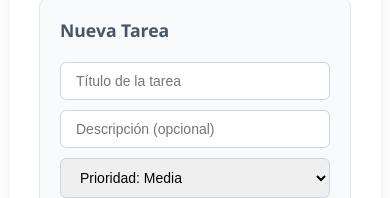
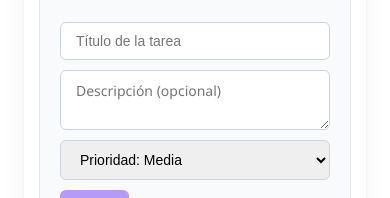
Before and after one commit to lucasberonvonbrand/app-tasks, an Angular app in the folder frontend/: page /tasks in a window 390 px wide. Shown: the part 299-497 px from the top of the page. Built offline with nearby package versions, Linux system fonts and the light colour scheme; no server answers.

Commit message:
style(ui): mejora el formulario y agrega diseño responsive para celulares

```diff
--- a/frontend/src/app/features/tasks/components/task-lists/task-list.component.css
+++ b/frontend/src/app/features/tasks/components/task-lists/task-list.component.css
@@ -54,6 +54,7 @@ h2 {
 }
 
 .task-form input,
+.task-form textarea,
 .task-form select.priority-select {
   flex: 1 1 200px;
   padding: 10px 15px;
@@ -65,9 +66,16 @@ h2 {
 }
 
 .task-form input:focus,
+.task-form textarea:focus,
 .task-form select.priority-select:focus {
   border-color: #3b82f6;
   box-shadow: 0 0 0 3px rgba(59, 130, 246, 0.15);
+}
+
+.task-form textarea {
+  flex: 1 1 100%;
+  resize: vertical;
+  font-family: inherit;
 }
 
 button {
@@ -116,18 +124,32 @@ button:disabled {
   display: flex;
   gap: 10px;
   align-items: center;
+  flex-wrap: nowrap;
+  overflow-x: auto;
+  padding-bottom: 5px;
+}
+
+.filters::-webkit-scrollbar {
+  height: 4px;
+}
+.filters::-webkit-scrollbar-thumb {
+  background-color: #cbd5e1;
+  border-radius: 4px;
 }
 
 .filters span {
   font-size: 14px;
   font-weight: 600;
   color: #64748b;
-  width: 70px;
+  min-width: 70px;
+  flex-shrink: 0;
 }
 
 .filters button {
   background-color: #f1f5f9;
   color: #475569;
+  white-space: nowrap;
+  flex-shrink: 0;
 }
 .filters button:hover {
   background-color: #e2e8f0;
@@ -201,6 +223,7 @@ li > span {
 .actions {
   display: flex;
   gap: 8px;
+  flex-wrap: wrap;
 }
 
 .actions button {
@@ -324,3 +347,33 @@ li > span {
   margin-top: 10px;
   background-color: #3b82f6;
 }
+
+/* --- Responsive (Mobile) --- */
+@media (max-width: 600px) {
+  .task-container {
+    margin: 15px;
+    padding: 15px;
+  }
+
+  li {
+    flex-direction: column;
+    align-items: flex-start;
+    gap: 12px;
+  }
+
+  .actions {
+    width: 100%;
+    gap: 6px;
+  }
+
+  .actions button {
+    flex: 1;
+    padding: 6px 4px;
+    font-size: 12px;
+  }
+
+  .modal-actions button {
+    padding: 8px 12px;
+    font-size: 13px;
+  }
+}
--- a/frontend/src/app/features/tasks/components/task-lists/task-list.component.html
+++ b/frontend/src/app/features/tasks/components/task-lists/task-list.component.html
@@ -8,7 +8,7 @@
   <div class="task-form">
     <h3>{{ isEditing ? 'Editar Tarea' : 'Nueva Tarea' }}</h3>
     <input type="text" [(ngModel)]="currentTask.title" placeholder="Título de la tarea" />
-    <input type="text" [(ngModel)]="currentTask.description" placeholder="Descripción (opcional)" />
+    <textarea [(ngModel)]="currentTask.description" placeholder="Descripción (opcional)" rows="2"></textarea>
     <select [(ngModel)]="currentTask.priority" class="priority-select">
       <option value="LOW">Prioridad: Baja</option>
       <option value="MEDIUM">Prioridad: Media</option>
```
